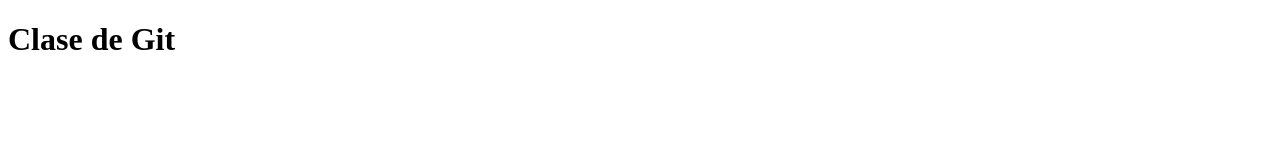
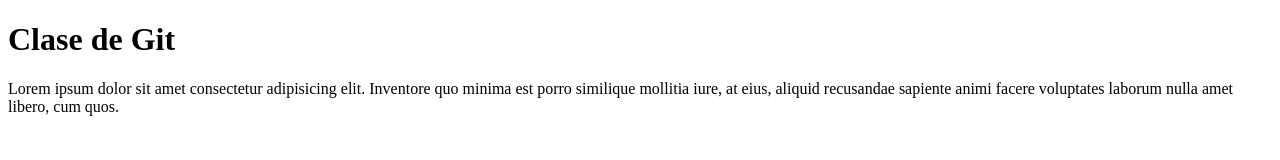
Before and after one commit to nahueldefazio/mi_repositorio, a plain HTML site: page index.html in a window 1280 px wide. Drawn offline with Linux system fonts and the light colour scheme.

Commit message:
Cambio nro. 2, agrego un parrafo

```diff
--- a/index.html
+++ b/index.html
@@ -10,5 +10,7 @@
 
     <h1>Clase de Git</h1>
 
+    <p> Lorem ipsum dolor sit amet consectetur adipisicing elit. Inventore quo minima est porro similique mollitia iure, at eius, aliquid recusandae sapiente animi facere voluptates laborum nulla amet libero, cum quos.</p>
+
 </body>
 </html>
```
